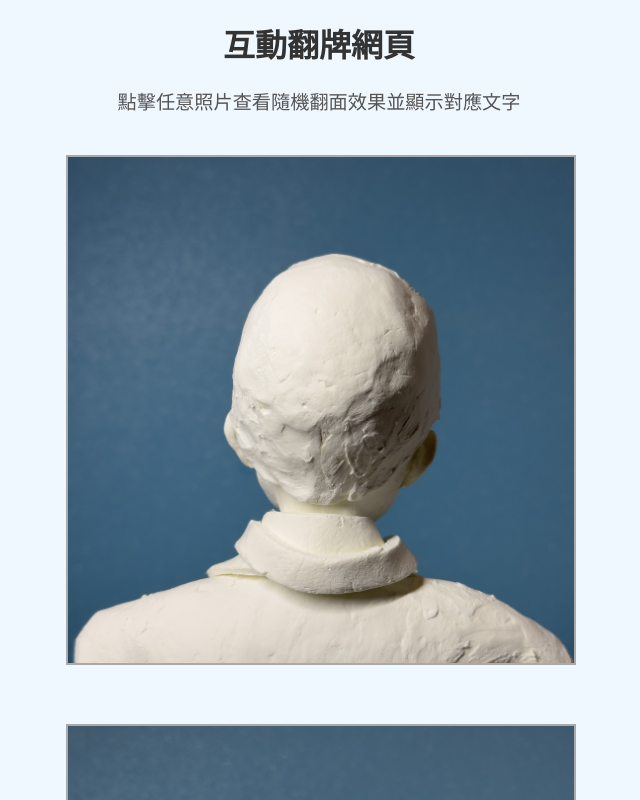
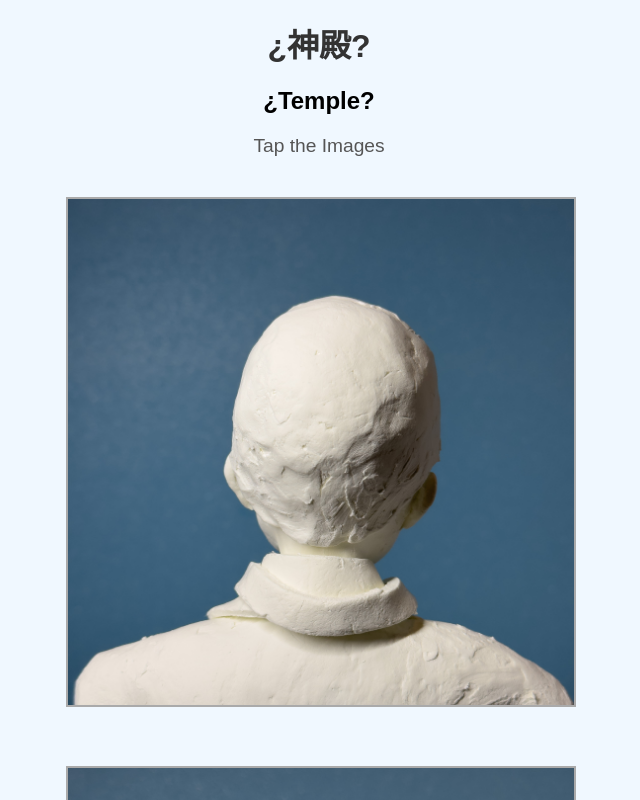
Before and after one commit to apwajo1/Temple, a plain HTML site: page index.html in a window 1280 px wide. Shown: the top 800 px of the page, without its empty margins (321-961 px from the left). Drawn offline with Linux system fonts and the light colour scheme.

Commit message:
Add files via upload

```diff
--- a/index.html
+++ b/index.html
@@ -3,12 +3,13 @@
 <head>
   <meta charset="UTF-8">
   <meta name="viewport" content="width=device-width, initial-scale=1.0">
-  <title>互動翻牌網頁</title>
+  <title>¿神殿?¿Temple?</title>
   <link rel="stylesheet" href="styles.css">
 </head>
 <body>
-  <h1>互動翻牌網頁</h1>
-  <p>點擊任意照片查看隨機翻面效果並顯示對應文字</p>
+  <h1>¿神殿?</h1>
+  <h2>¿Temple?</h2>
+  <p>Tap the Images</p>
 
   <div id="game-container">
     <div class="photo" data-group="A">
```
